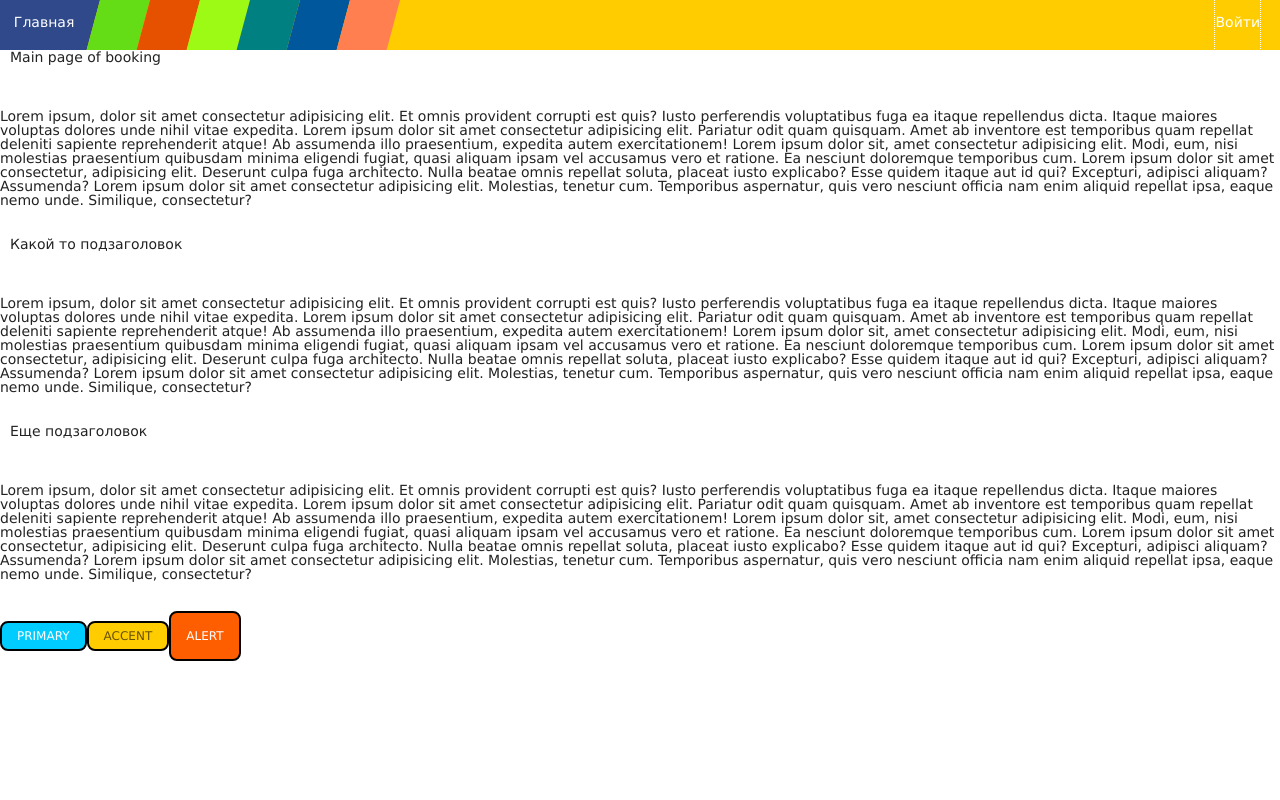
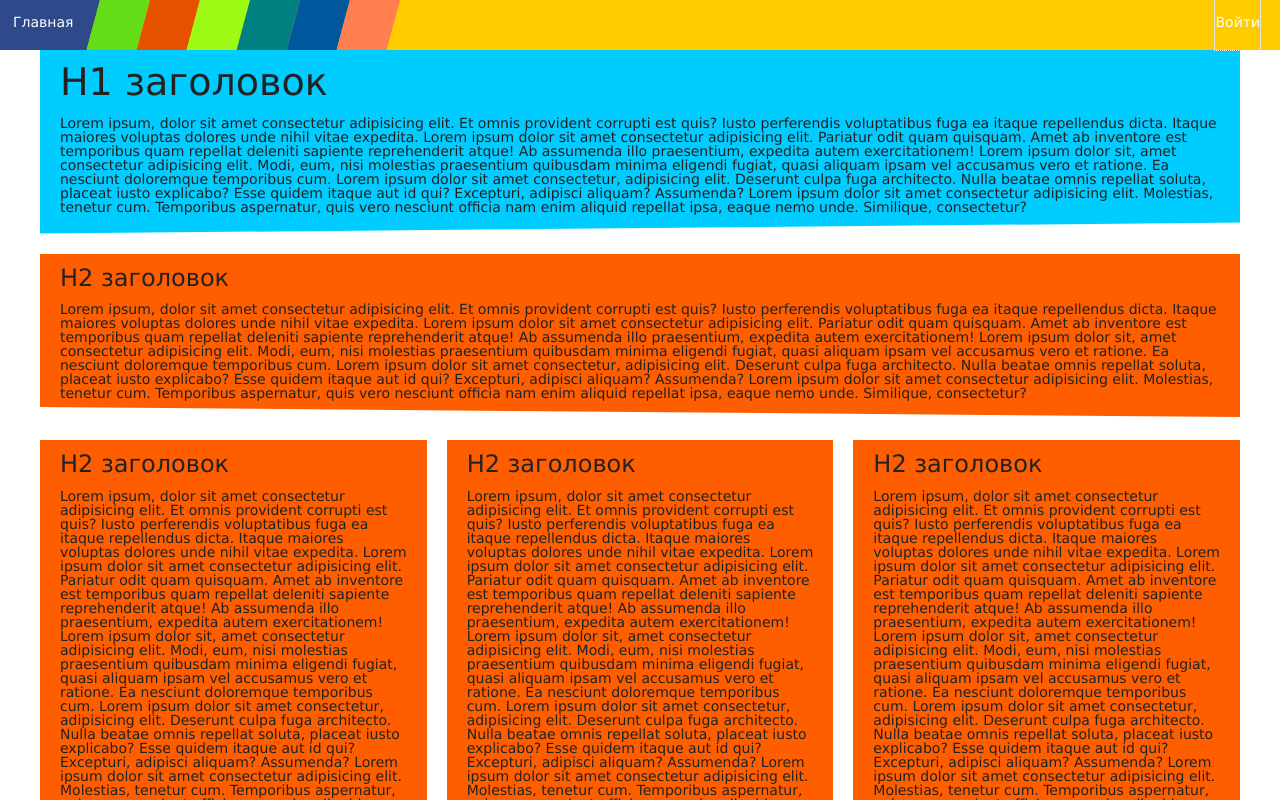
Before and after one commit to kuildi/ProjectOne, a React app: page /#/cricket in a window 1280 px wide. Both pictures are taken after a click on the link "Войти". Shown: the top 800 px of the page. Built offline with nearby package versions, Linux system fonts and the light colour scheme; the HTML template or start-up script is replaced by a standard one.

Commit message:
Правки стилей элементов меню хедера, кнопок, основа гридов

```diff
--- a/src/Layouts/Layout.js
+++ b/src/Layouts/Layout.js
@@ -16,7 +16,7 @@ export default class Layout extends React.Component {
         return (
             <>
                 <Navbar></Navbar>
-                <main className="row main-content">
+                <main className="main-content main-content_space-g_l">
                     {this.props.children}
                 </main>
                 <Footer></Footer>
--- a/src/Pages/Main.js
+++ b/src/Pages/Main.js
@@ -6,29 +6,47 @@ export default class Main extends React.Component {
     render() {
 
         return (
-            <article className="row center">
-                <h1>Main page of booking</h1>
-                <section className="row">
-                    <div className="col s12 section_cut-right deep-orange lighten-1">
-                        <div className="col s12 m6 offset-m3">
-                            <p className="white-text">Lorem ipsum, dolor sit amet consectetur adipisicing elit. Et omnis provident corrupti est quis? Iusto perferendis voluptatibus fuga ea itaque repellendus dicta. Itaque maiores voluptas dolores unde nihil vitae expedita. Lorem ipsum dolor sit amet consectetur adipisicing elit. Pariatur odit quam quisquam. Amet ab inventore est temporibus quam repellat deleniti sapiente reprehenderit atque! Ab assumenda illo praesentium, expedita autem exercitationem! Lorem ipsum dolor sit, amet consectetur adipisicing elit. Modi, eum, nisi molestias praesentium quibusdam minima eligendi fugiat, quasi aliquam ipsam vel accusamus vero et ratione. Ea nesciunt doloremque temporibus cum. Lorem ipsum dolor sit amet consectetur, adipisicing elit. Deserunt culpa fuga architecto. Nulla beatae omnis repellat soluta, placeat iusto explicabo? Esse quidem itaque aut id qui? Excepturi, adipisci aliquam? Assumenda? Lorem ipsum dolor sit amet consectetur adipisicing elit. Molestias, tenetur cum. Temporibus aspernatur, quis vero nesciunt officia nam enim aliquid repellat ipsa, eaque nemo unde. Similique, consectetur?</p>
-                        </div>
+            <article className="grid-main">
+                <section className="grid__item grid__item_width_full">
+                    <div className="section_space_m section_cut-right bg-primary">
+                        <h1>H1 заголовок</h1>
+                        <p>Lorem ipsum, dolor sit amet consectetur adipisicing elit. Et omnis provident corrupti est quis? Iusto perferendis voluptatibus fuga ea itaque repellendus dicta. Itaque maiores voluptas dolores unde nihil vitae expedita. Lorem ipsum dolor sit amet consectetur adipisicing elit. Pariatur odit quam quisquam. Amet ab inventore est temporibus quam repellat deleniti sapiente reprehenderit atque! Ab assumenda illo praesentium, expedita autem exercitationem! Lorem ipsum dolor sit, amet consectetur adipisicing elit. Modi, eum, nisi molestias praesentium quibusdam minima eligendi fugiat, quasi aliquam ipsam vel accusamus vero et ratione. Ea nesciunt doloremque temporibus cum. Lorem ipsum dolor sit amet consectetur, adipisicing elit. Deserunt culpa fuga architecto. Nulla beatae omnis repellat soluta, placeat iusto explicabo? Esse quidem itaque aut id qui? Excepturi, adipisci aliquam? Assumenda? Lorem ipsum dolor sit amet consectetur adipisicing elit. Molestias, tenetur cum. Temporibus aspernatur, quis vero nesciunt officia nam enim aliquid repellat ipsa, eaque nemo unde. Similique, consectetur?</p>
                     </div>
                 </section>
-                <h2>Какой то подзаголовок</h2>
-                <section className="row">
-                    <div className="col s12 section_cut-left green">
-                        <div className="col s12 m6 offset-m3">
-                            <p className="white-text">Lorem ipsum, dolor sit amet consectetur adipisicing elit. Et omnis provident corrupti est quis? Iusto perferendis voluptatibus fuga ea itaque repellendus dicta. Itaque maiores voluptas dolores unde nihil vitae expedita. Lorem ipsum dolor sit amet consectetur adipisicing elit. Pariatur odit quam quisquam. Amet ab inventore est temporibus quam repellat deleniti sapiente reprehenderit atque! Ab assumenda illo praesentium, expedita autem exercitationem! Lorem ipsum dolor sit, amet consectetur adipisicing elit. Modi, eum, nisi molestias praesentium quibusdam minima eligendi fugiat, quasi aliquam ipsam vel accusamus vero et ratione. Ea nesciunt doloremque temporibus cum. Lorem ipsum dolor sit amet consectetur, adipisicing elit. Deserunt culpa fuga architecto. Nulla beatae omnis repellat soluta, placeat iusto explicabo? Esse quidem itaque aut id qui? Excepturi, adipisci aliquam? Assumenda? Lorem ipsum dolor sit amet consectetur adipisicing elit. Molestias, tenetur cum. Temporibus aspernatur, quis vero nesciunt officia nam enim aliquid repellat ipsa, eaque nemo unde. Similique, consectetur?</p>
-                        </div>
+                <section className="grid__item grid__item_width_full">
+                    <div className="section_space_m section_cut-left bg-alert">
+                        <h2>H2 заголовок</h2>
+                        <p>Lorem ipsum, dolor sit amet consectetur adipisicing elit. Et omnis provident corrupti est quis? Iusto perferendis voluptatibus fuga ea itaque repellendus dicta. Itaque maiores voluptas dolores unde nihil vitae expedita. Lorem ipsum dolor sit amet consectetur adipisicing elit. Pariatur odit quam quisquam. Amet ab inventore est temporibus quam repellat deleniti sapiente reprehenderit atque! Ab assumenda illo praesentium, expedita autem exercitationem! Lorem ipsum dolor sit, amet consectetur adipisicing elit. Modi, eum, nisi molestias praesentium quibusdam minima eligendi fugiat, quasi aliquam ipsam vel accusamus vero et ratione. Ea nesciunt doloremque temporibus cum. Lorem ipsum dolor sit amet consectetur, adipisicing elit. Deserunt culpa fuga architecto. Nulla beatae omnis repellat soluta, placeat iusto explicabo? Esse quidem itaque aut id qui? Excepturi, adipisci aliquam? Assumenda? Lorem ipsum dolor sit amet consectetur adipisicing elit. Molestias, tenetur cum. Temporibus aspernatur, quis vero nesciunt officia nam enim aliquid repellat ipsa, eaque nemo unde. Similique, consectetur?</p>
                     </div>
                 </section>
-                <h2>Еще подзаголовок</h2>
-                <section className="row">
-                    <div className="col s12 section_cut-left green">
-                        <div className="col s12 m6 offset-m3">
-                            <p className="white-text">Lorem ipsum, dolor sit amet consectetur adipisicing elit. Et omnis provident corrupti est quis? Iusto perferendis voluptatibus fuga ea itaque repellendus dicta. Itaque maiores voluptas dolores unde nihil vitae expedita. Lorem ipsum dolor sit amet consectetur adipisicing elit. Pariatur odit quam quisquam. Amet ab inventore est temporibus quam repellat deleniti sapiente reprehenderit atque! Ab assumenda illo praesentium, expedita autem exercitationem! Lorem ipsum dolor sit, amet consectetur adipisicing elit. Modi, eum, nisi molestias praesentium quibusdam minima eligendi fugiat, quasi aliquam ipsam vel accusamus vero et ratione. Ea nesciunt doloremque temporibus cum. Lorem ipsum dolor sit amet consectetur, adipisicing elit. Deserunt culpa fuga architecto. Nulla beatae omnis repellat soluta, placeat iusto explicabo? Esse quidem itaque aut id qui? Excepturi, adipisci aliquam? Assumenda? Lorem ipsum dolor sit amet consectetur adipisicing elit. Molestias, tenetur cum. Temporibus aspernatur, quis vero nesciunt officia nam enim aliquid repellat ipsa, eaque nemo unde. Similique, consectetur?</p>
-                        </div>
+
+
+                <section className="bg-alert grid__item grid__item_width_s grid__item_height_m">
+                    <div className="section_space_m section_cut-left bg-alert">
+                        <h2>H2 заголовок</h2>
+                        <p>Lorem ipsum, dolor sit amet consectetur adipisicing elit. Et omnis provident corrupti est quis? Iusto perferendis voluptatibus fuga ea itaque repellendus dicta. Itaque maiores voluptas dolores unde nihil vitae expedita. Lorem ipsum dolor sit amet consectetur adipisicing elit. Pariatur odit quam quisquam. Amet ab inventore est temporibus quam repellat deleniti sapiente reprehenderit atque! Ab assumenda illo praesentium, expedita autem exercitationem! Lorem ipsum dolor sit, amet consectetur adipisicing elit. Modi, eum, nisi molestias praesentium quibusdam minima eligendi fugiat, quasi aliquam ipsam vel accusamus vero et ratione. Ea nesciunt doloremque temporibus cum. Lorem ipsum dolor sit amet consectetur, adipisicing elit. Deserunt culpa fuga architecto. Nulla beatae omnis repellat soluta, placeat iusto explicabo? Esse quidem itaque aut id qui? Excepturi, adipisci aliquam? Assumenda? Lorem ipsum dolor sit amet consectetur adipisicing elit. Molestias, tenetur cum. Temporibus aspernatur, quis vero nesciunt officia nam enim aliquid repellat ipsa, eaque nemo unde. Similique, consectetur?</p>
+
+                    </div>
+                </section>
+                <section className="bg-alert grid__item grid__item_width_s grid__item_height_m">
+                    <div className="section_space_m section_cut-left bg-alert">
+                        <h2>H2 заголовок</h2>
+                        <p>Lorem ipsum, dolor sit amet consectetur adipisicing elit. Et omnis provident corrupti est quis? Iusto perferendis voluptatibus fuga ea itaque repellendus dicta. Itaque maiores voluptas dolores unde nihil vitae expedita. Lorem ipsum dolor sit amet consectetur adipisicing elit. Pariatur odit quam quisquam. Amet ab inventore est temporibus quam repellat deleniti sapiente reprehenderit atque! Ab assumenda illo praesentium, expedita autem exercitationem! Lorem ipsum dolor sit, amet consectetur adipisicing elit. Modi, eum, nisi molestias praesentium quibusdam minima eligendi fugiat, quasi aliquam ipsam vel accusamus vero et ratione. Ea nesciunt doloremque temporibus cum. Lorem ipsum dolor sit amet consectetur, adipisicing elit. Deserunt culpa fuga architecto. Nulla beatae omnis repellat soluta, placeat iusto explicabo? Esse quidem itaque aut id qui? Excepturi, adipisci aliquam? Assumenda? Lorem ipsum dolor sit amet consectetur adipisicing elit. Molestias, tenetur cum. Temporibus aspernatur, quis vero nesciunt officia nam enim aliquid repellat ipsa, eaque nemo unde. Similique, consectetur?</p>
+
+                    </div>
+                </section>
+                <section className="bg-alert grid__item grid__item_width_s grid__item_height_s">
+                    <div className="section_space_m section_cut-left bg-alert">
+                        <h2>H2 заголовок</h2>
+                        <p>Lorem ipsum, dolor sit amet consectetur adipisicing elit. Et omnis provident corrupti est quis? Iusto perferendis voluptatibus fuga ea itaque repellendus dicta. Itaque maiores voluptas dolores unde nihil vitae expedita. Lorem ipsum dolor sit amet consectetur adipisicing elit. Pariatur odit quam quisquam. Amet ab inventore est temporibus quam repellat deleniti sapiente reprehenderit atque! Ab assumenda illo praesentium, expedita autem exercitationem! Lorem ipsum dolor sit, amet consectetur adipisicing elit. Modi, eum, nisi molestias praesentium quibusdam minima eligendi fugiat, quasi aliquam ipsam vel accusamus vero et ratione. Ea nesciunt doloremque temporibus cum. Lorem ipsum dolor sit amet consectetur, adipisicing elit. Deserunt culpa fuga architecto. Nulla beatae omnis repellat soluta, placeat iusto explicabo? Esse quidem itaque aut id qui? Excepturi, adipisci aliquam? Assumenda? Lorem ipsum dolor sit amet consectetur adipisicing elit. Molestias, tenetur cum. Temporibus aspernatur, quis vero nesciunt officia nam enim aliquid repellat ipsa, eaque nemo unde. Similique, consectetur?</p>
+
+                    </div>
+                </section>
+                <section className="bg-alert grid__item grid__item_width_s grid__item_height_s">
+                    <div className="section_space_m section_cut-left bg-alert">
+                        <h2>H2 заголовок</h2>
+                        <p>Lorem ipsum, dolor sit amet consectetur adipisicing elit. Et omnis provident corrupti est quis? Iusto perferendis voluptatibus fuga ea itaque repellendus dicta. Itaque maiores voluptas dolores unde nihil vitae expedita. Lorem ipsum dolor sit amet consectetur adipisicing elit. Pariatur odit quam quisquam. Amet ab inventore est temporibus quam repellat deleniti sapiente reprehenderit atque! Ab assumenda illo praesentium, expedita autem exercitationem! Lorem ipsum dolor sit, amet consectetur adipisicing elit. Modi, eum, nisi molestias praesentium quibusdam minima eligendi fugiat, quasi aliquam ipsam vel accusamus vero et ratione. Ea nesciunt doloremque temporibus cum. Lorem ipsum dolor sit amet consectetur, adipisicing elit. Deserunt culpa fuga architecto. Nulla beatae omnis repellat soluta, placeat iusto explicabo? Esse quidem itaque aut id qui? Excepturi, adipisci aliquam? Assumenda? Lorem ipsum dolor sit amet consectetur adipisicing elit. Molestias, tenetur cum. Temporibus aspernatur, quis vero nesciunt officia nam enim aliquid repellat ipsa, eaque nemo unde. Similique, consectetur?</p>
+
                     </div>
                 </section>
                 <Button textBtn="Primary" class="btn btn_primary"></Button>
--- a/src/Styles/buttons.scss
+++ b/src/Styles/buttons.scss
@@ -1,4 +1,4 @@
-$primary-bg: #00ccff;
+$primary-bg: #0097bd;
 $accent-bg: #ffcc00;
 $alert-bg: #ff5e00;
 $primary-color: #fff;
@@ -13,17 +13,18 @@ $borderColor-primary: #000000;
     padding: 0 15px;
     font-family: Verdana, Geneva, Tahoma, sans-serif;
     font-size: 12px;
+    font-weight: 600;
     text-align: center;
     text-transform: uppercase;
     cursor: pointer;
     color: $primary-color;
-    border: 2px solid $borderColor-primary;
+    border: 2px solid transparent;
     border-radius: 8px;
     transition: .3s;
 
     &:hover {
         transform: scale(1.05);
-    }
+        box-shadow: 5px 2px 5px 0px rgba(0,0,0,0.2);    }
 
     &_primary {
         background-color: $primary-bg;
--- a/src/Styles/grids.scss
+++ b/src/Styles/grids.scss
@@ -1,9 +1,45 @@
 %grid-container {
    display: grid;
    grid-gap: 10px;
-   padding: 10px;
    grid-template-columns: repeat(auto-fill, minmax(250px, 1fr));
    grid-auto-rows: auto;
+}
+
+.grid {
+   &-main {
+      display: grid;
+      grid-template-columns: repeat(6, 1fr);
+      grid-gap: 20px;
+   }
+
+
+   &__item {
+      &_width_full {
+         grid-column: span 6;
+      }
+      &_width_half {
+         grid-column: span 3;
+      }
+      &_width_s {
+         grid-column: span 2;
+      }
+
+      &_height_s {
+         grid-row: span 1;
+      }
+      &_height_m {
+         grid-row: span 2;
+      }
+
+      &-inner {
+         grid-column: span 3;
+      }
+   }
+}
+
+
+@media screen and (max-width: 1024px) {
+
 }
 
 .grid-container {
--- a/src/Styles/header.scss
+++ b/src/Styles/header.scss
@@ -26,7 +26,6 @@ header {
         height: 100%;
         min-width: 50px;
         display: inline-block;
-        padding: 15px 0;
         text-align: center;
         transition: all .3s !important;
         transform-origin: top;
@@ -51,6 +50,11 @@ header {
     ul {
         display: inline-block;
     }
+
+    a {
+        height: 100%;
+        padding: 15px 0;
+    }
 }
 
 .header_sticky {
--- a/src/Styles/style.scss
+++ b/src/Styles/style.scss
@@ -1,10 +1,14 @@
-$default-bg: #FFFFFF;
+$primary-bg: #00ccff;
 $accent-bg: #ffcc00;
+$alert-bg: #ff5e00;
 $borderColor: #000000;
 $primary-color: #000000;
 $secondary-color: rgba(0, 0, 0, 0.6);
 $ghost-color: rgba(0, 0, 0, 0.3);
-$link-color: #0077ff;
+
+$s-space: 10px;
+$m-space: 20px;
+$l-space: 40px;
 
 
 $football_color: #64dd17;
@@ -47,8 +51,15 @@ a {
     }
 }
 
-h1, h2, h3, h4, h5, h6 {
-    margin: 0 10px 15px;
+h1, h2 {
+    line-height: 1.2;
+    margin-bottom: $s-space;
+}
+h1 {
+    font-size: 38px;
+}
+h2 {
+    font-size: 24px;
 }
 
 .mg-bot-0 {
@@ -95,14 +106,17 @@ h1, h2, h3, h4, h5, h6 {
     background-color: coral;
 }
 
-.section_cut-right {
-    padding: 30px 0 !important;
-    clip-path: $cut_down_right;
-}
-
-.section_cut-left {
-    padding: 30px 0 !important;
-    clip-path: $cut_down_left;
+.section {
+    &_space_m {
+        padding: $m-space;
+        padding-top: $s-space;
+    }
+    &_cut-right {
+        clip-path: $cut_down_right;
+    }
+    &_cut-left {
+        clip-path: $cut_down_left;
+    }
 }
 
 .pad-bot-sm {
@@ -112,6 +126,16 @@ h1, h2, h3, h4, h5, h6 {
 .main-content {
     z-index: 999;
     background-color: #fff;
+
+    &_space-g_l {
+        padding: 0 $l-space;
+    }
+}
+
+@media screen and (max-width: 1024px) {
+    .main-content {
+        padding: 0;
+    }
 }
 
 .footer_sticky {
@@ -119,3 +143,15 @@ h1, h2, h3, h4, h5, h6 {
     bottom: 0;
     z-index: -10;
 }
+
+.bg {
+    &-primary {
+        background-color: $primary-bg;
+    }
+    &-accent {
+        background-color: $accent-bg;
+    }
+    &-alert {
+        background-color: $alert-bg;
+    }
+}
```
Also changed, not shown: 1 other file (tests, documents, lock files or other folders).
